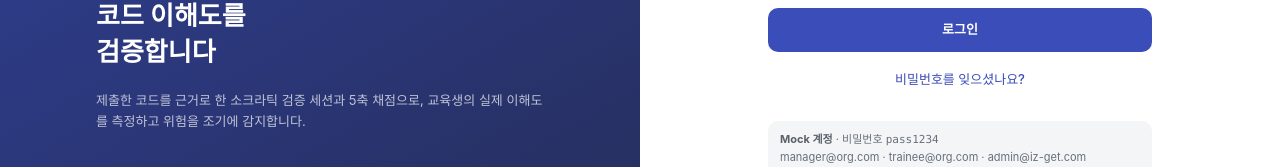
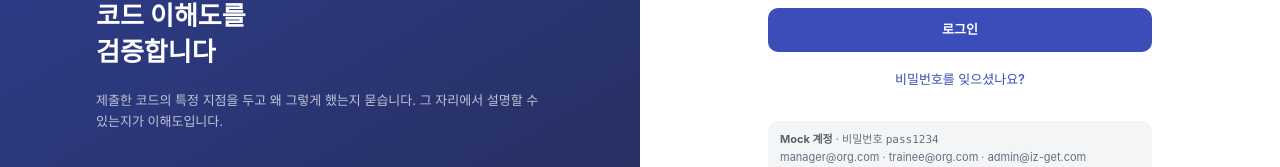
Before and after one commit to Team-IZ/Frontend, a React (Vite) app: page /shared/login in a window 1280 px wide. Shown: the part 340-507 px from the top of the page. Built offline with nearby package versions, Linux system fonts and the light colour scheme.

Commit message:
style: update brand panel description (#43)
로그인 첫 화면의 브랜드 문구 변경

```diff
--- a/src/features/auth/components/BrandPanel.tsx
+++ b/src/features/auth/components/BrandPanel.tsx
@@ -17,7 +17,7 @@ export default function BrandPanel({
       검증합니다
     </>
   ),
-  description = '제출한 코드를 근거로 한 소크라틱 검증 세션과 5축 채점으로, 교육생의 실제 이해도를 측정하고 위험을 조기에 감지합니다.',
+  description = '제출한 코드의 특정 지점을 두고 왜 그렇게 했는지 묻습니다. 그 자리에서 설명할 수 있는지가 이해도입니다.',
   meta = '교육 운영기관 전용 · 초대 기반 계정',
 }: Props) {
   return (
```
